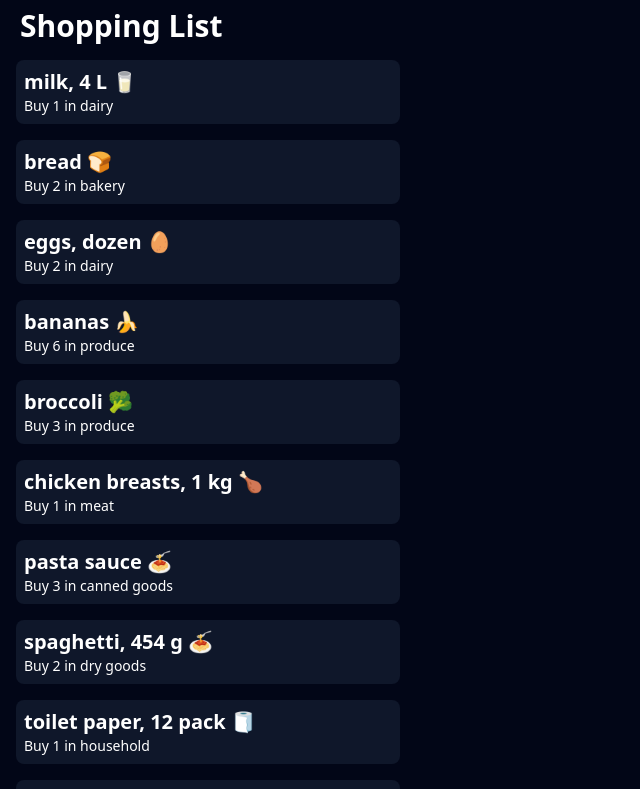
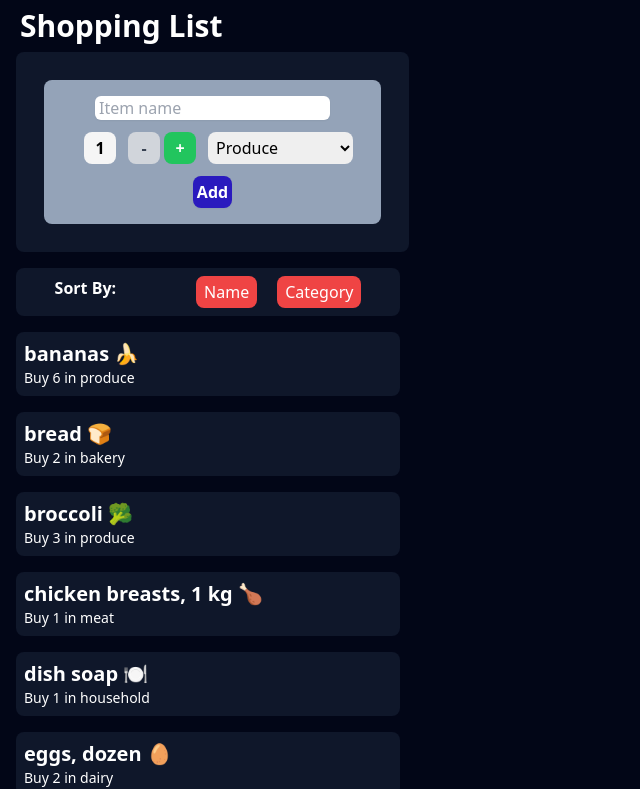
Before and after one commit to K0A1R/cprg306-assignments, a Next.js app: page /week-7 in a window 1280 px wide. Shown: the top 789 px of the page, without its empty margins (0-640 px from the left). Built offline with nearby package versions, Linux system fonts and the light colour scheme.

Commit message:
Update week-7 (new-item.js)
Update new-item.js, add code from previous week.
Update item-list.js, add code from previous week.

```diff
--- a/app/week-6/item-list.js
+++ b/app/week-6/item-list.js
@@ -16,7 +16,7 @@ export default function ItemList() {
   return (
     <section>
       <section className="flex">
-        <p className="text-white font-bold">Sort By:</p>
+        <p className="text-white font-bold ml-4">Sort By:</p>
         <button
           className="text-white bg-red-500 rounded-lg ml-2 h-8 px-2 hover:bg-red-600"
           type="submit"
--- a/app/week-7/item-list.js
+++ b/app/week-7/item-list.js
@@ -1,13 +1,39 @@
 import Item from "./item";
 
+import { useState } from "react";
+
 export default function ItemList({ items }) {
+  const [sortBy, setSortBy] = useState("name");
+  if (sortBy === "name") {
+    items.sort((a, b) => a.name.localeCompare(b.name));
+  }
+  if (sortBy === "category") {
+    items.sort((a, b) => a.category.localeCompare(b.category));
+  }
   return (
-    <form>
-      <ul>
+    <section>
+      <section className="flex justify-center bg-slate-900 p-2 m-4 max-w-sm rounded-lg">
+        <p className="text-white font-bold">Sort By:</p>
+        <button
+          className="text-white bg-red-500 rounded-lg ml-20 h-8 px-2 hover:bg-red-600"
+          type="button"
+          onClick={() => setSortBy("name")}
+        >
+          Name
+        </button>
+        <button
+          className="text-white bg-red-500 rounded-lg ml-5 h-8 px-2 hover:bg-red-600"
+          type="button"
+          onClick={() => setSortBy("category")}
+        >
+          Category
+        </button>
+      </section>
+      <div>
         {items.map((item) => (
           <Item key={item.id} {...item} />
         ))}
-      </ul>
-    </form>
+      </div>
+    </section>
   );
 }
--- a/app/week-7/new-item.js
+++ b/app/week-7/new-item.js
@@ -1,13 +1,93 @@
-import Item from "./item";
+"use client";
+import { useState } from "react";
 
-export default function NewItem({ itemList }) {
+export default function NewItem() {
+  const [quantity, setQuantity] = useState(1);
+  const [name, setName] = useState("");
+  const [category, setCategory] = useState("produce");
+
+  let Increment = () => {
+    if (quantity < 20) {
+      setQuantity(quantity + 1);
+    }
+  };
+
+  let Decrement = () => {
+    if (quantity > 1) {
+      setQuantity(quantity - 1);
+    }
+  };
+
+  let handleSubmit = (event) => {
+    event.preventDefault();
+  };
   return (
-    <form>
-      <ul>
-        {itemList.map((item) => (
-          <Item key={id} {...item} />
-        ))}
-      </ul>
+    <form
+      onSubmit={(event) => {
+        handleSubmit(event);
+      }}
+      className="flex flex-col items-center bg-slate-900 rounded-lg ml-4 p-7 w-fit"
+    >
+      <section className="flex flex-col items-center p-4 bg-slate-400 rounded-lg w-max">
+        <div>
+          <input
+            type="text"
+            placeholder="Item name"
+            className="rounded-md pl-1 shadow-sm hover:shadow-lg focus:shadow-lg focus:outline-none"
+            value={name}
+            onChange={handleSubmit}
+          ></input>
+        </div>
+        <div className="flex p-3 rounded-lg">
+          <p className="flex items-center justify-center bg-[#F5F5F5] rounded-lg text-center font-semibold size-8 mr-3 ml-3">
+            {quantity}
+          </p>
+          <button
+            onClick={Decrement}
+            className={`${
+              quantity === 1
+                ? "bg-gray-300 text-gray-700"
+                : "bg-red-500 hover:bg-red-600 text-white"
+            } rounded-lg font-semibold px-2 mr-1 size-8`}
+          >
+            -
+          </button>
+          <button
+            onClick={Increment}
+            className={`${
+              quantity === 20
+                ? "bg-gray-300 text-gray-700"
+                : "bg-green-500 hover:bg-green-600 text-white"
+            } rounded-lg font-semibold px-2 size-8`}
+          >
+            +
+          </button>
+          <select value={category} className="rounded-lg p-1 ml-3">
+            <option value="" disabled>
+              Select Category
+            </option>
+            <option value="Produce">Produce</option>
+            <option value="Dairy">Dairy</option>
+            <option value="Meat">Meat</option>
+            <option value="Frozen Foods">Frozen Foods</option>
+            <option value="Canned Goods">Canned Goods</option>
+            <option value="Dry Goods">Dry Goods</option>
+            <option value="Beverages">Beverages</option>
+            <option value="Snack">Snack</option>
+            <option value="Household">Household</option>
+            <option value="Other">Other</option>
+          </select>
+        </div>
+        <div>
+          <button
+            type="submit"
+            className="bg-[#2a1abe] hover:bg-[#150d5f] text-white font-semibold rounded-lg p-1 shadow-sm hover:shadow-lg focus:shadow-lg"
+            onClick={handleSubmit}
+          >
+            Add
+          </button>
+        </div>
+      </section>
     </form>
   );
 }
--- a/app/week-7/page.js
+++ b/app/week-7/page.js
@@ -1,5 +1,6 @@
 "use client";
 import ItemList from "./item-list";
+import NewItem from "./new-item";
 import itemsJson from "./items.json";
 
 import { useState } from "react";
@@ -9,6 +10,7 @@ export default function Page() {
   return (
     <main className="bg-slate-950">
       <h1 className="text-white text-3xl font-bold m-2 pl-3">Shopping List</h1>
+      <NewItem />
       <ItemList items={items} />
     </main>
   );
```
